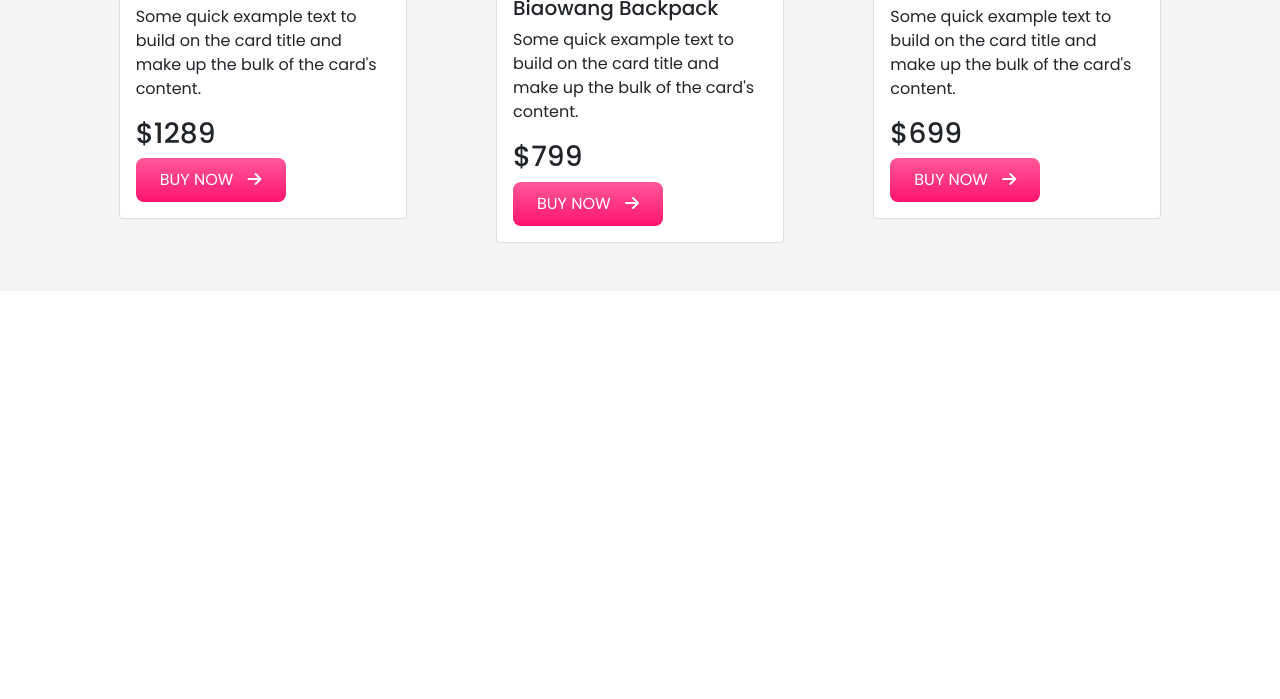
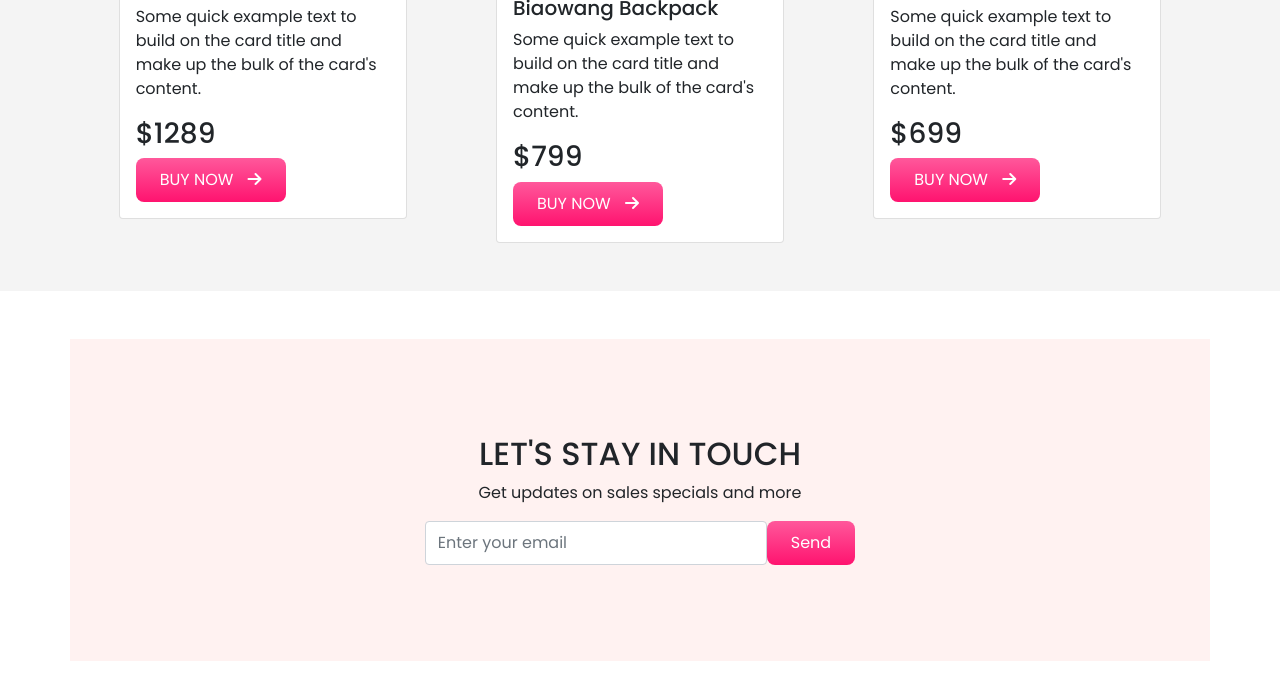
Before and after one commit to rakibul-cse-diu/panda-commerce-bootstrap, a plain HTML site: page index.html in a window 1280 px wide. Shown: the part 2020-2719 px from the top of the page. Before the commit the page ends 2359 px from the top, so only its background shows below. Drawn offline with nearby package versions, Linux system fonts and the light colour scheme.

Commit message:
footer added

```diff
--- a/index.html
+++ b/index.html
@@ -260,6 +260,20 @@
     </main>
 
 
+    <!-- Footer Section  -->
+    <footer class="container p-lg-5 p-md-2 p-2 mb-5">
+        <div class="d-flex justify-content-center align-items-center
+        flex-column m-5">
+            <h2>LET'S STAY IN TOUCH</h2>
+            <p>Get updates on sales specials and more</p>
+            <form class="d-flex flex-lg-row flex-md-column flex-column" action="">
+                <input class="form-control w-lg-75 w-md-100 w-100" type="email" placeholder="Enter your email">
+                <button class="buy-btn">Send</button>
+            </form>
+        </div>
+    </footer>
+
+
     <!-- bootstrap js  -->
     <script src="https://cdn.jsdelivr.net/npm/bootstrap@5.1.3/dist/js/bootstrap.bundle.min.js"
         integrity="sha384-ka7Sk0Gln4gmtz2MlQnikT1wXgYsOg+OMhuP+IlRH9sENBO0LRn5q+8nbTov4+1p"
--- a/style.css
+++ b/style.css
@@ -42,3 +42,6 @@
 main{
     background-color: #F4F4F4;
 }
+footer{
+    background-color: #FFF2F1;
+}
```
